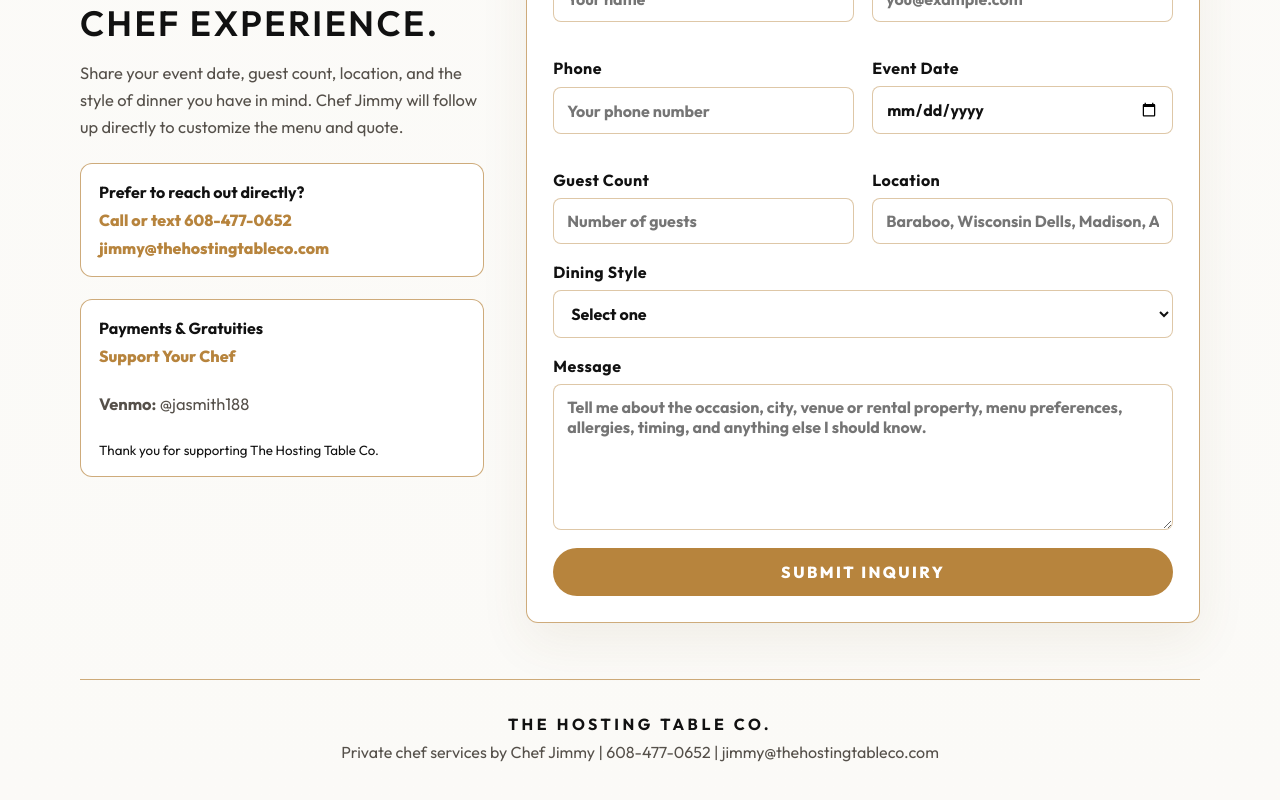
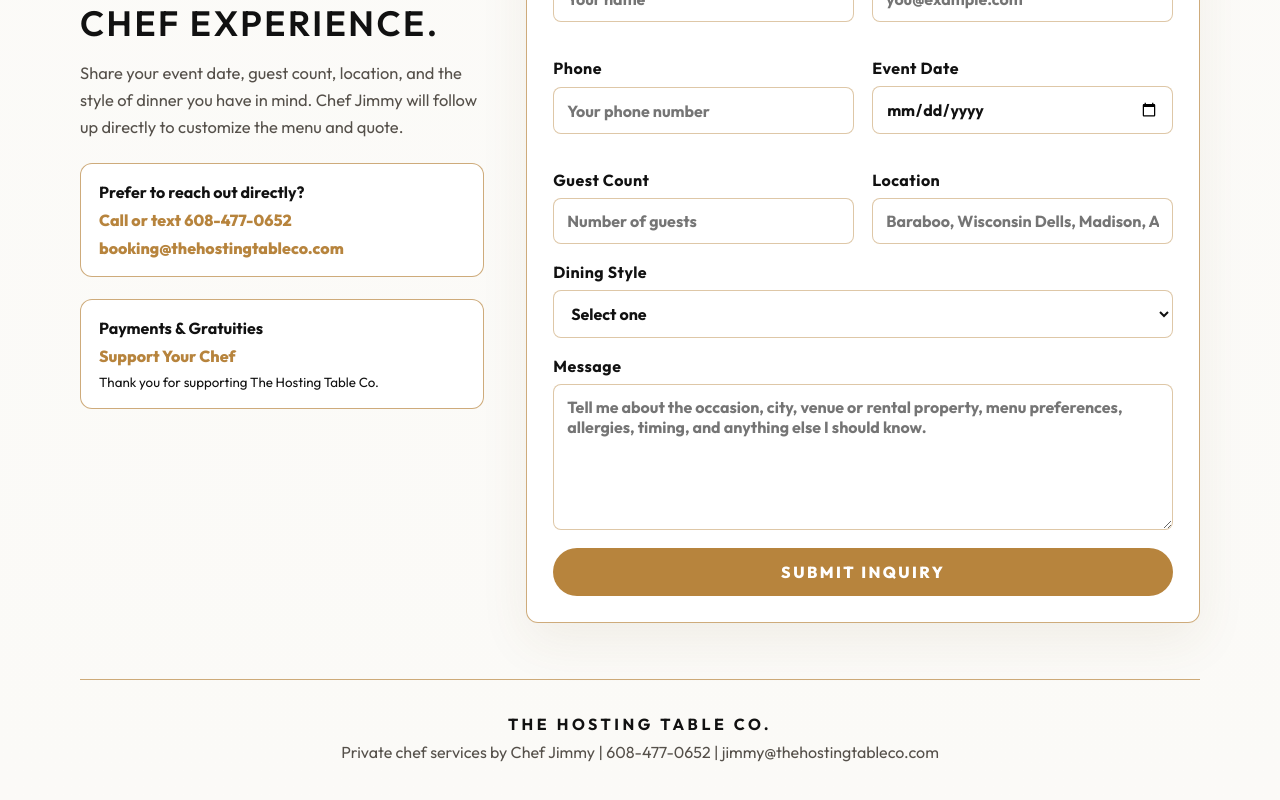
Before and after one commit to jasmith188/the-hosting-table-co-site, a React (Vite) app: page / in a window 1280 px wide. Shown: the part 6866-7666 px from the top of the page. Built offline with nearby package versions, Linux system fonts and the light colour scheme.

Commit message:
update contact

```diff
--- a/src/components/ContactForm.jsx
+++ b/src/components/ContactForm.jsx
@@ -11,7 +11,7 @@
         <div className="direct-contact-card">
           <strong>Prefer to reach out directly?</strong>
           <a href="tel:+16084770652">Call or text 608-477-0652</a>
-          <a href="mailto:jimmy@thehostingtableco.com">jimmy@thehostingtableco.com</a>
+          <a href="mailto:booking@thehostingtableco.com">booking@thehostingtableco.com</a>
         </div>
          <div className="direct-contact-card payment-card">
           <strong>Payments & Gratuities</strong>
@@ -26,7 +26,7 @@
 
           {/* <p><strong>Zelle:</strong> jimmy@thehostingtableco.com</p> */}
 
-          <p><strong>Venmo:</strong> @jasmith188</p>
+          {/* <p><strong>Venmo:</strong> @jasmith188</p> */}
 
           <small>
             Thank you for supporting The Hosting Table Co.
```
